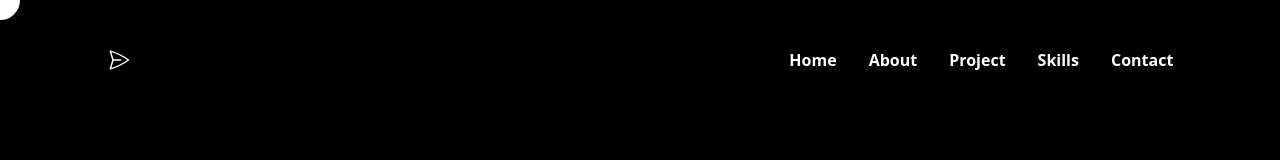
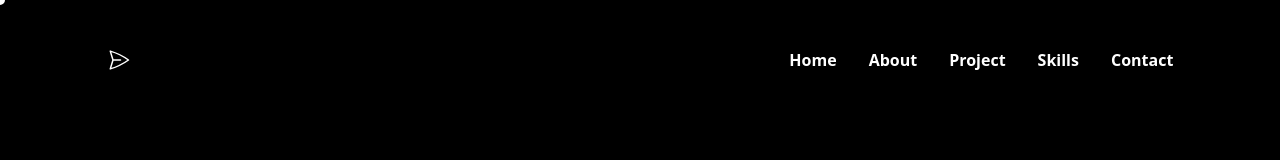
Before and after one commit to salmanfaris22/salmanfaris, a React (Create React App) app: page / in a window 1280 px wide. Shown: the top 160 px of the page. Built offline with nearby package versions, Linux system fonts and the light colour scheme.

Commit message:
first commit

```diff
--- a/src/components/Mouse/mouse.css
+++ b/src/components/Mouse/mouse.css
@@ -2,8 +2,8 @@
 .cursor,
 .cursorInner {
   position: fixed;
-  width: 40px;
-  height: 40px;
+  width: 10px;
+  height: 10px;
   border: 2px solid rgb(255, 255, 255);
   background: #ffffff;
   border-radius: 50%;
@@ -18,8 +18,8 @@
 }
 
 .cursorInner {
-  width: 100px;
-  height: 100px;
+  width: 10px;
+  height: 10px;
   background: transparent;
 
   transition: all 1s  ease-out; /* Smooth out transition for inner cursor */
--- a/src/index.css
+++ b/src/index.css
@@ -15,4 +15,19 @@
 body {
   background-color: var(--bg-primary);
   color: var(--text-primary);
+
 }
+html {
+  overflow: scroll;
+  overflow-x: hidden;
+}
+::-webkit-scrollbar {
+  border-radius: 100%;
+
+  width: 5px;  /* Remove scrollbar space */
+  background: rgb(0, 0, 0);  /* Optional: just make scrollbar invisible */
+}
+/* Optional: show position indicator in red */
+::-webkit-scrollbar-thumb {
+  background: #ffffff;
+}
```
